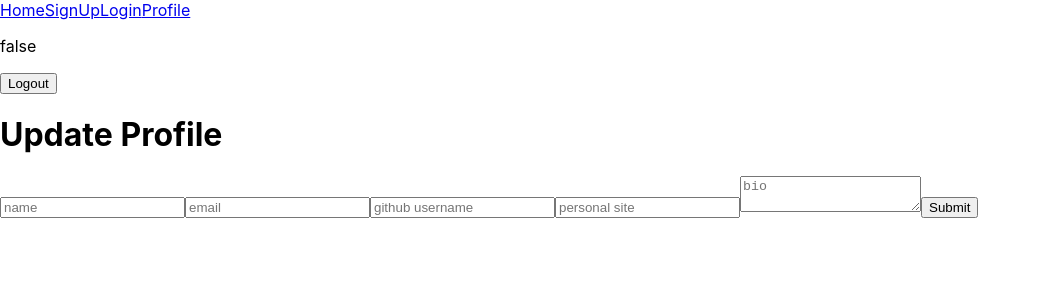
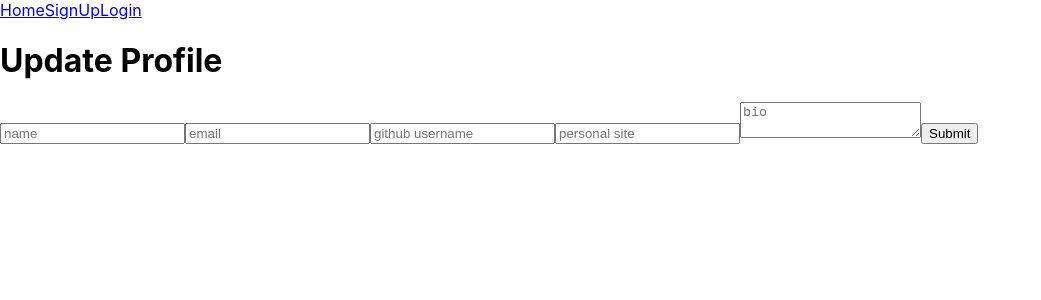
Before and after one commit to naaltunian/wyn-search, a React (Create React App) app in the folder client/: page /profile in a window 1280 px wide. Shown: the top 300 px of the page, without its empty margins (0-1041 px from the left). Built offline with nearby package versions, Linux system fonts and the light colour scheme; no server answers.

Commit message:
Conditionally render navbar based on whether the user is logged in

```diff
--- a/client/src/Components/Navbar.js
+++ b/client/src/Components/Navbar.js
@@ -3,9 +3,16 @@ import { withApollo } from 'apollo-boost'
 import { Link, useHistory } from 'react-router-dom';
 import UserContext from '../Contexts/UserContext';
 
-const Navbar = ({ isAuth, client }) => {
+const Navbar = ({ isAuth, client }) => (
+    <nav>
+        { isAuth ? <NavbarAuth isAuth={isAuth} client={client} /> : <NavbarUnAuth /> }
+    </nav>
+)
+
+const NavbarAuth = ({ isAuth, client }) => {
     const { dispatch } = useContext(UserContext);
     let history = useHistory();
+
     const logout = () => {
         localStorage.removeItem("token");
         dispatch({type: "LOGOUT"});
@@ -15,13 +22,22 @@ const Navbar = ({ isAuth, client }) => {
     return(
         <>
             <Link to="/">Home</Link>
-            <Link to="/signup">SignUp</Link>
-            <Link to="/login">Login</Link>
             <Link to="/profile">Profile</Link>
-            <p>{String(isAuth)}</p>
+            <p>Logged in: {String(isAuth)}</p>
             <button onClick={logout}>Logout</button>
         </>
     )
 }
 
+const NavbarUnAuth = ({ isAuth, client }) => {
+
+    return(
+        <>
+            <Link to="/">Home</Link>
+            <Link to="/signup">SignUp</Link>
+            <Link to="/login">Login</Link>
+        </>
+    )
+}
+
 export default Navbar;
--- a/client/src/Components/Profile/Profile.js
+++ b/client/src/Components/Profile/Profile.js
@@ -21,7 +21,6 @@ const Profile = () => {
     useEffect(_ => {
         let currentUser;
         let _id;
-        // if (!currentUser) history.push("/");
         if (data) currentUser = data.getCurrentUser;
         if (data) _id = data.getCurrentUser._id;
         data && setUser({ ...user, name: currentUser.name, email: currentUser.email, githubUsername: currentUser.githubUsername, bio: currentUser.bio, personalSite: currentUser.personalSite });
```
